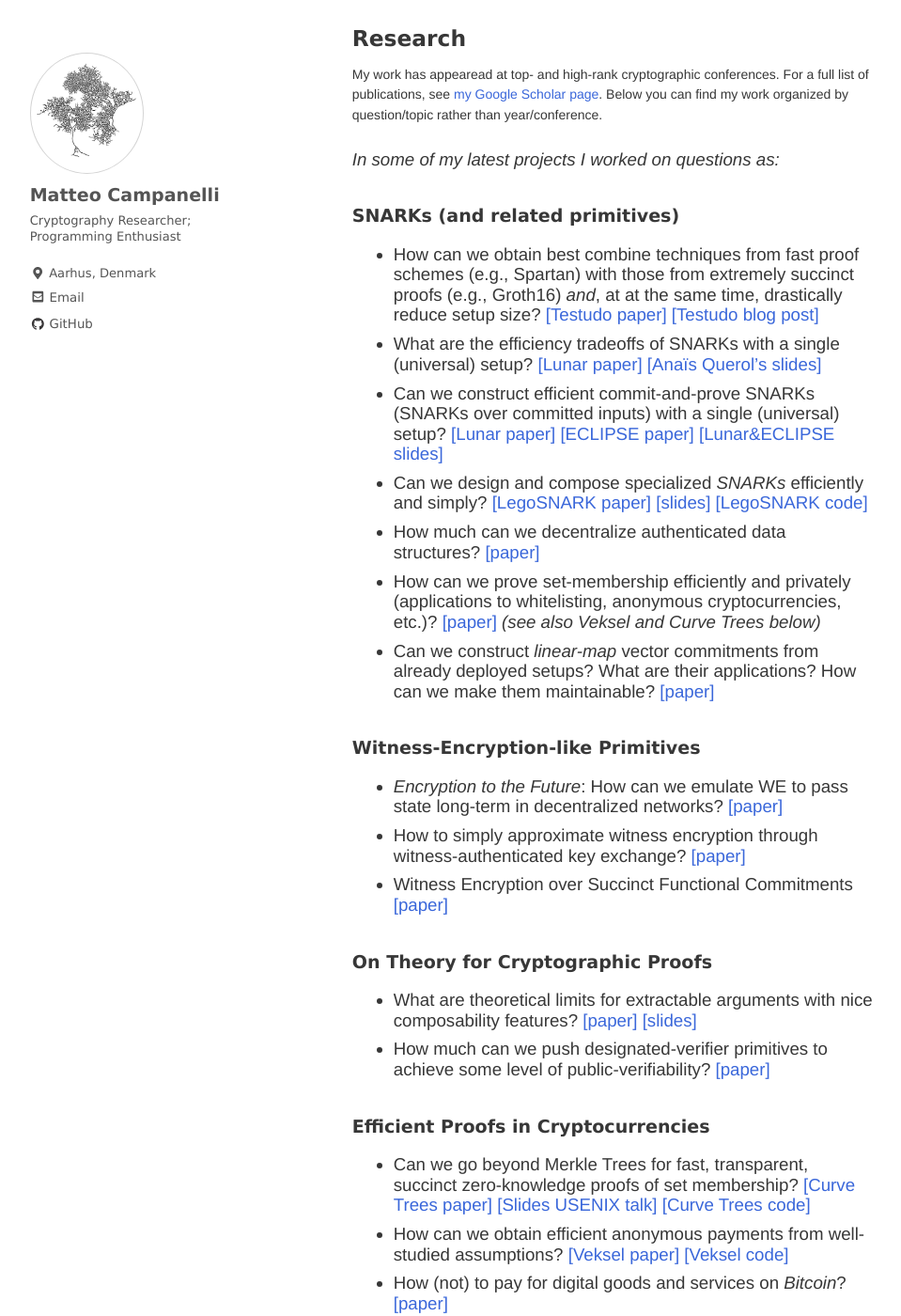
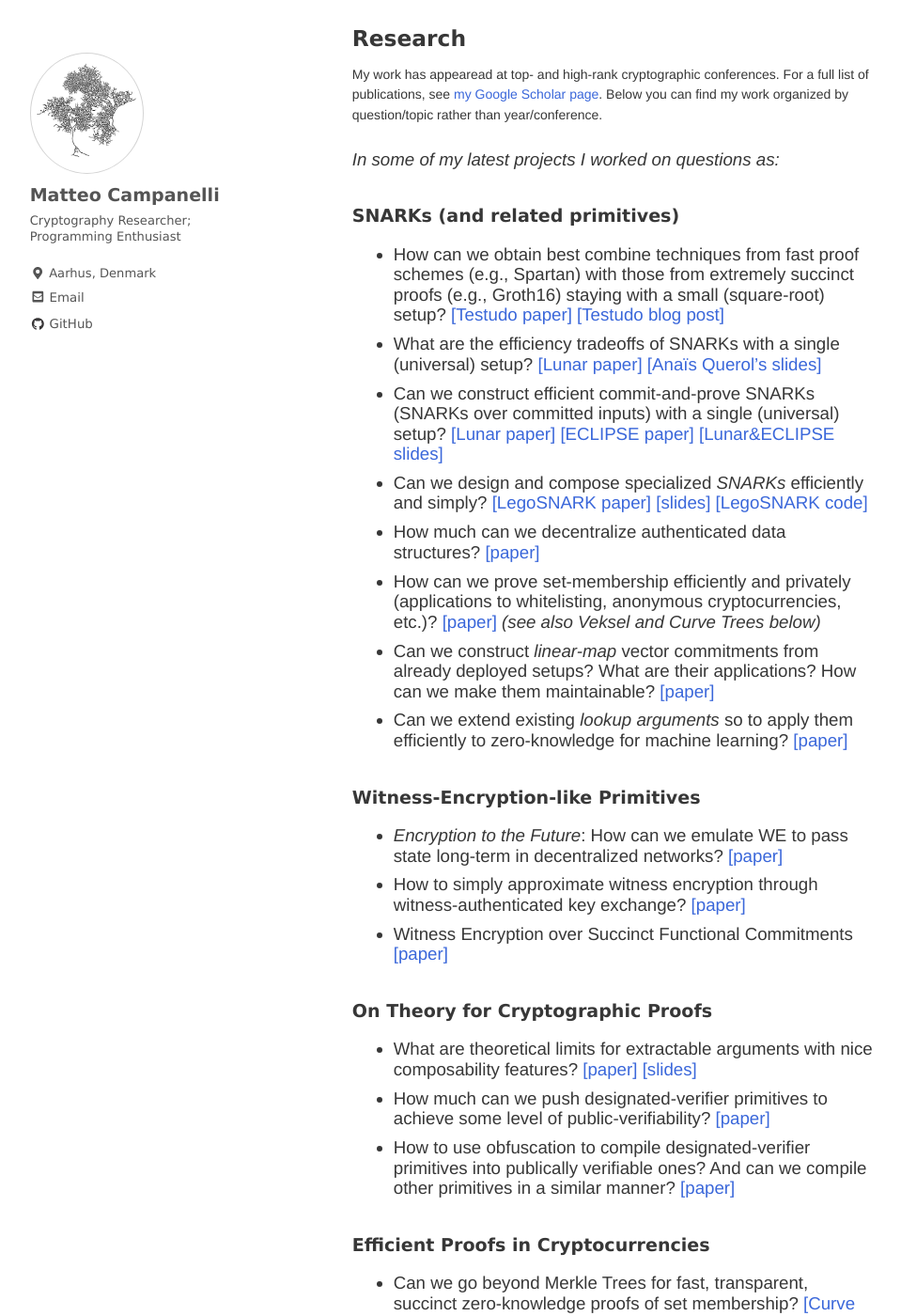
Before and after one commit to matteocam/matteocam.github.io, a Jekyll site: the page built from index.md, in a window 1280 px wide and 1400 px high, scrolled down 408 px. Shown: the whole window at 94% size, without its empty margins (2-961 px from the left). Built offline with Jekyll 4.4.1, drawn with Linux system fonts in a browser that asks for light colours; nearby versions of some CDN libraries; some web fonts are replaced; a script that is not in the unit is left out.

Commit message:
Update index.md

```diff
--- a/index.md
+++ b/index.md
@@ -19,14 +19,14 @@ While at the Graduate Center of the City University of New York (CUNY), I worked
 _In some of my latest projects I worked on questions as:_
 
 ### SNARKs (and related primitives)
-- How can we obtain best combine techniques from fast proof schemes (e.g., Spartan) with those from extremely succinct proofs (e.g., Groth16) _and_, at at the same time, drastically reduce setup size?  [[Testudo paper]](https://eprint.iacr.org/2023/961.pdf) [[Testudo blog post]](https://cryptonet.org/blog/testudo-efficient-snarks-with-smaller-setups)
+- How can we obtain best combine techniques from fast proof schemes (e.g., Spartan) with those from extremely succinct proofs (e.g., Groth16) staying with a small (square-root) setup?  [[Testudo paper]](https://eprint.iacr.org/2023/961.pdf) [[Testudo blog post]](https://cryptonet.org/blog/testudo-efficient-snarks-with-smaller-setups)
 - What are the efficiency tradeoffs of SNARKs with a single (universal) setup? [[Lunar paper]](https://eprint.iacr.org/2020/1069) [[Anaïs Querol's slides]](assets/misc/lunar-anais.pdf)
 - Can we construct efficient commit-and-prove SNARKs (SNARKs over committed inputs) with a single (universal) setup? [[Lunar paper]](https://eprint.iacr.org/2020/1069) [[ECLIPSE  paper]](https://eprint.iacr.org/2021/934) [[Lunar&ECLIPSE slides]](assets/misc/LunarEclipse.pdf)
 - Can we design and compose specialized *SNARKs* efficiently and simply? [[LegoSNARK paper]](https://eprint.iacr.org/2019/142) [[slides]](assets/misc/legosnark-amsterdam19.pdf) [[LegoSNARK code]](https://github.com/imdea-software/legosnark)
 - How much can we decentralize authenticated data structures? [[paper]](https://eprint.iacr.org/2020/149)
 - How can we prove set-membership efficiently and privately (applications to whitelisting, anonymous cryptocurrencies, etc.)? [[paper]](https://eprint.iacr.org/2019/1255) _(see also Veksel and Curve Trees below)_
 - Can we construct _linear-map_ vector commitments from already deployed setups? What are their applications? How can we make them maintainable? [[paper]](https://eprint.iacr.org/2022/705.pdf)
-
+- Can we extend existing _lookup arguments_ so to apply them efficiently to zero-knowledge for machine learning? [[paper]](https://eprint.iacr.org/2023/1518)
 
 ### Witness-Encryption-like Primitives
 
@@ -38,6 +38,7 @@ _In some of my latest projects I worked on questions as:_
 
 - What are theoretical limits for extractable arguments with nice composability features? [[paper]](https://eprint.iacr.org/2022/638) [[slides]](talks/SNARGs-impossibilities-IMDEA.pptx)
 - How much can we push designated-verifier primitives to achieve some level of public-verifiability? [[paper]](https://eprint.iacr.org/2021/1618)
+- How to use obfuscation to compile designated-verifier primitives into publically verifiable ones? And can we compile other primitives in a similar manner? [[paper]](https://eprint.iacr.org/2022/732)
 
 ### Efficient Proofs in Cryptocurrencies
 
```
